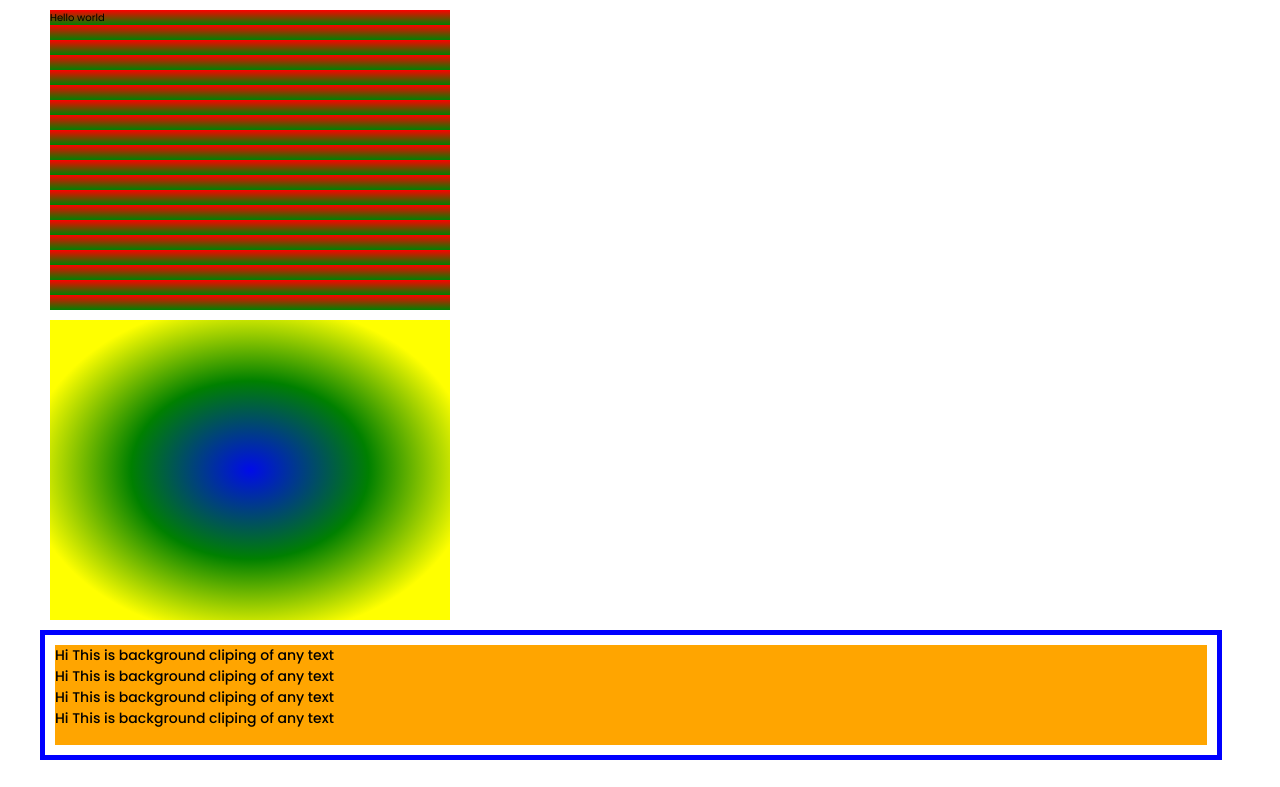
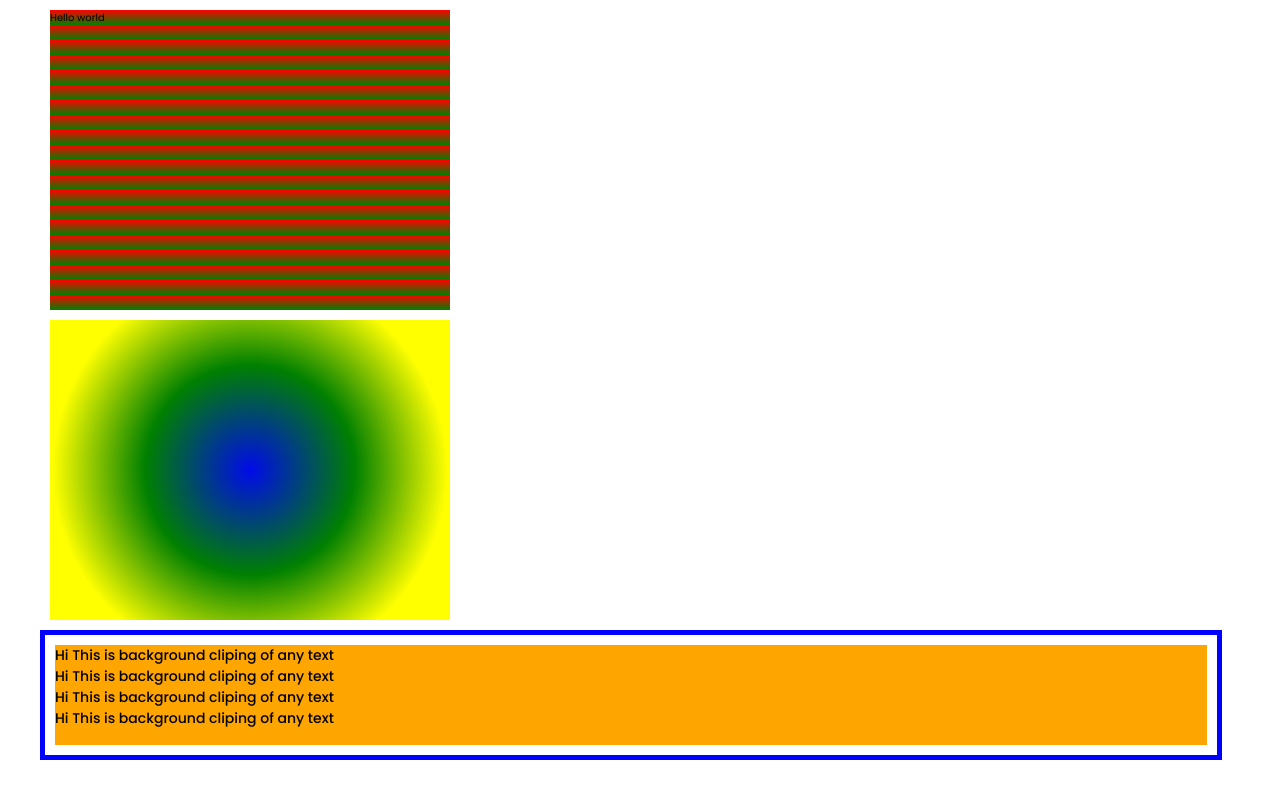
Before and after one commit to smtgupta220/calculator, a website: page index.html in a window 1280 px wide. Shown: the top 787 px of the page. Drawn offline with Linux system fonts and the light colour scheme.

Commit message:
circle-radial-gradient

```diff
--- a/main.scss
+++ b/main.scss
@@ -134,6 +134,6 @@ html{
     width: 400px;
     height: 300px;
     margin: 10px 10px 10px 50px;
-    background: radial-gradient(blue -4%, green 42%, yellow 79%);
+    background: radial-gradient(circle,blue -4%, green 42%, yellow 79%);
 
 }
```
Also changed, not shown: style.css.
